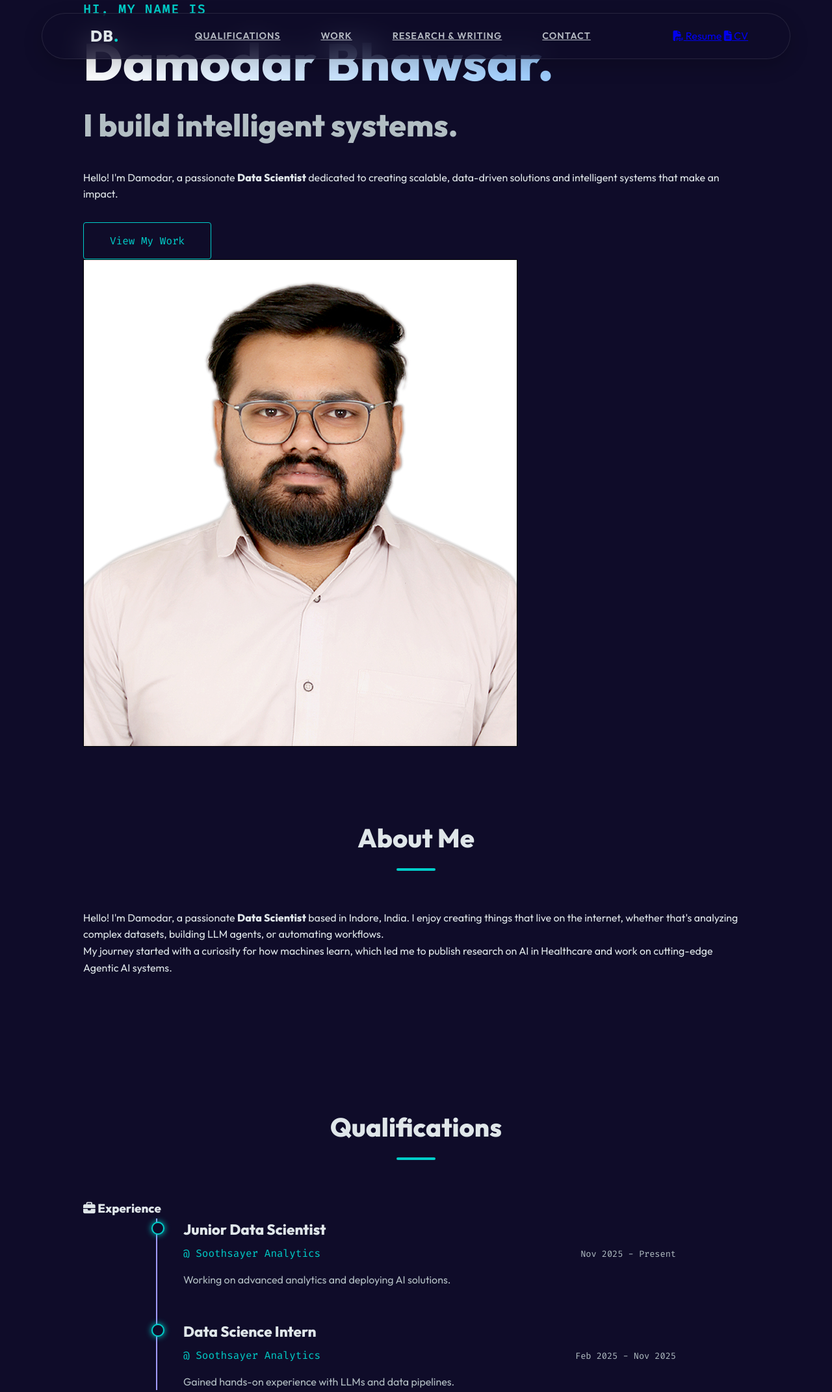
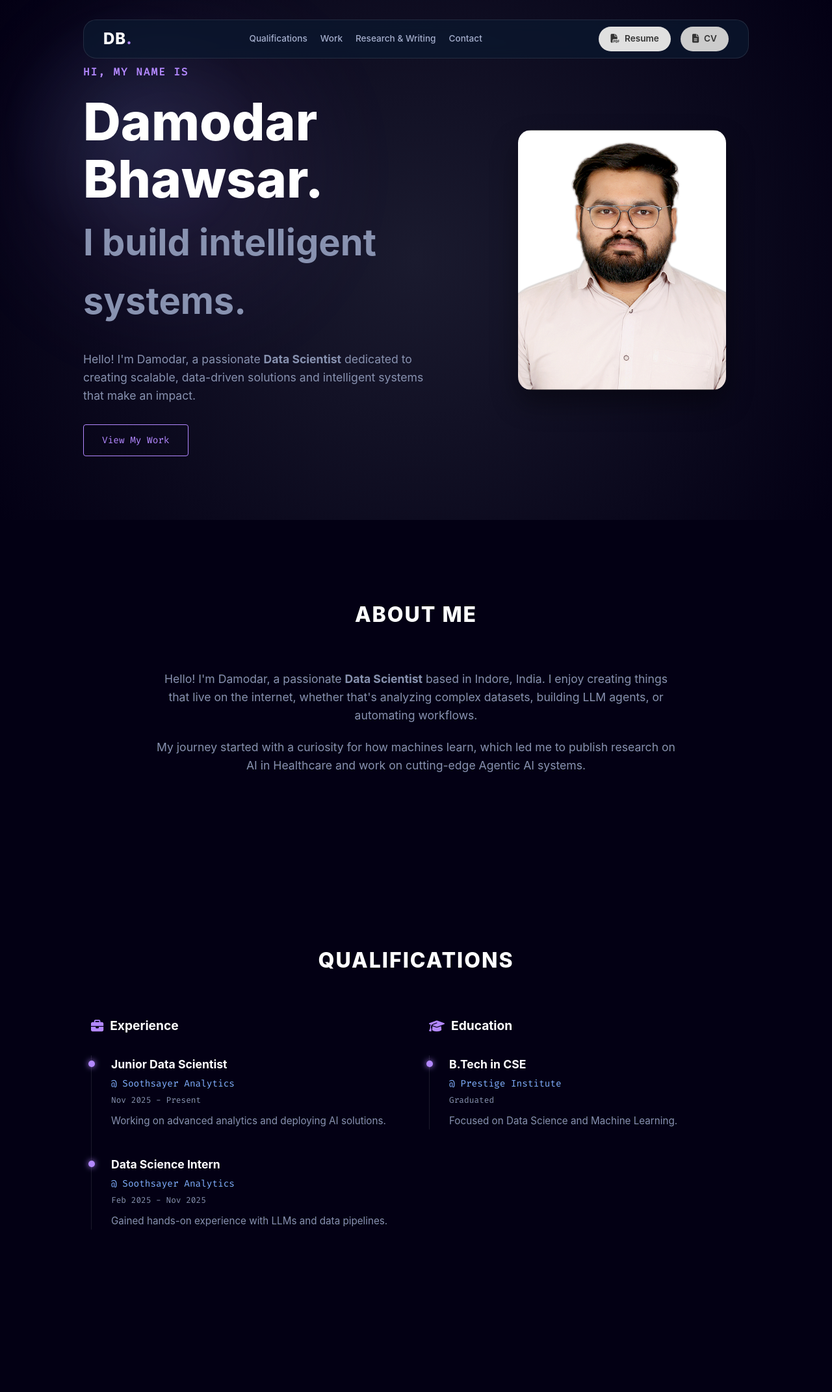
Before and after one commit to damodar04/damodar.in, a plain HTML site: page index.html in a window 1280 px wide. Shown: the top 2142 px of the page at 65% size. Drawn offline with Linux system fonts and the light colour scheme.

Commit message:
Update style.css

```diff
--- a/style.css
+++ b/style.css
@@ -1,19 +1,18 @@
 /* --- VARIABLES & RESET --- */
 :root {
-    --bg-color: #0f0c29;
-    --bg-gradient: linear-gradient(300deg, #302b63, #0f0c29, #24243e);
-    --card-bg: rgba(255, 255, 255, 0.05);
-    --card-border: rgba(255, 255, 255, 0.1);
-    --card-hover: rgba(255, 255, 255, 0.1);
-    --accent: #00cec9;
-    /* Cyan */
-    --accent-secondary: #a29bfe;
-    /* Lavender */
-    --text-main: #dfe6e9;
-    --text-muted: #b2bec3;
-    --font-main: 'Outfit', sans-serif;
+    --bg-color: #030014;
+    --navy-dark: #0a192f;
+    --navy-blue: #112240;
+    --accent-purple: #b388ff;
+    --accent-blue: #82b1ff;
+    --text-white: #ffffff;
+    --text-muted: #8892b0;
+    --text-light: #ccd6f6;
+    --glass-bg: rgba(10, 25, 47, 0.7);
+    --glass-border: rgba(255, 255, 255, 0.1);
+    --font-main: 'Inter', 'Outfit', sans-serif;
     --font-code: 'Fira Code', monospace;
-    --shadow-light: 0 10px 30px rgba(0, 0, 0, 0.2);
+    --transition: all 0.3s cubic-bezier(0.645, 0.045, 0.355, 1);
 }
 
 * {
@@ -26,20 +25,52 @@
 body {
     font-family: var(--font-main);
     background: var(--bg-color);
-    color: var(--text-main);
+    color: var(--text-light);
     overflow-x: hidden;
     line-height: 1.6;
+    min-height: 100vh;
 }
 
-/* --- 3D CANVAS BACKGROUND --- */
-#bg-canvas {
+/* --- BOKEH BACKGROUND --- */
+.background-wrapper {
     position: fixed;
     top: 0;
     left: 0;
-    width: 100vw;
-    height: 100vh;
+    width: 100%;
+    height: 100%;
     z-index: -1;
-    opacity: 0.6;
+    overflow: hidden;
+    background: radial-gradient(circle at 50% 50%, #1a1a2e 0%, #030014 100%);
+}
+
+.blob {
+    position: absolute;
+    width: 500px;
+    height: 500px;
+    background: radial-gradient(circle at center, var(--accent-purple), transparent 70%);
+    filter: blur(80px);
+    opacity: 0.15;
+    animation: move 20s infinite alternate;
+}
+
+.blob-2 {
+    background: radial-gradient(circle at center, var(--accent-blue), transparent 70%);
+    width: 400px;
+    height: 400px;
+    left: 40%;
+    top: 20%;
+    animation-delay: -5s;
+    opacity: 0.1;
+}
+
+@keyframes move {
+    from {
+        transform: translate(-10%, -10%) scale(1);
+    }
+
+    to {
+        transform: translate(20%, 20%) scale(1.2);
+    }
 }
 
 /* --- NAVIGATION --- */
@@ -47,71 +78,98 @@ nav {
     display: flex;
     justify-content: space-between;
     align-items: center;
-    padding: 15px 5%;
+    padding: 10px 30px;
     position: fixed;
-    width: 90%;
-    left: 5%;
-    top: 20px;
-    background: rgba(15, 12, 41, 0.7);
-    backdrop-filter: blur(20px);
+    width: 80%;
+    left: 10%;
+    top: 30px;
+    background: var(--glass-bg);
+    backdrop-filter: blur(10px);
+    -webkit-backdrop-filter: blur(10px);
     z-index: 1000;
-    border: 1px solid rgba(255, 255, 255, 0.1);
-    border-radius: 50px;
-    box-shadow: 0 10px 30px rgba(0, 0, 0, 0.2);
+    border: 1px solid var(--glass-border);
+    border-radius: 20px;
+    transition: var(--transition);
 }
 
 .logo {
     font-size: 1.5rem;
     font-weight: 800;
-    color: var(--text-main);
+    color: var(--text-white);
     letter-spacing: 1px;
-    padding-left: 10px;
 }
 
 .logo span {
-    color: var(--accent);
+    color: var(--accent-purple);
 }
 
 .nav-links {
     display: flex;
-    gap: 30px;
-    padding-right: 10px;
+    gap: 20px;
 }
 
 .nav-links a {
-    font-size: 0.9rem;
-    font-weight: 600;
-    color: var(--text-main);
+    font-size: 0.85rem;
+    font-weight: 500;
+    color: var(--text-light);
+    text-decoration: none;
+    transition: var(--transition);
     opacity: 0.8;
-    transition: 0.3s;
-    text-transform: uppercase;
-    letter-spacing: 1px;
-    padding: 8px 16px;
-    border-radius: 20px;
 }
 
 .nav-links a:hover {
+    color: var(--text-white);
     opacity: 1;
-    color: #fff;
-    background: var(--accent);
-    box-shadow: 0 0 15px rgba(0, 206, 201, 0.4);
+}
+
+.nav-btns {
+    display: flex;
+    gap: 15px;
+}
+
+.nav-btn {
+    padding: 8px 18px;
+    font-size: 0.85rem;
+    font-weight: 600;
+    border-radius: 30px;
+    text-decoration: none;
+    background: #e0e0e0;
+    color: #333;
+    display: flex;
+    align-items: center;
+    gap: 8px;
+    transition: var(--transition);
+}
+
+.nav-btn.cv {
+    background: #cccccc;
+}
+
+.nav-btn:hover {
+    transform: translateY(-2px);
+    box-shadow: 0 5px 15px rgba(179, 136, 255, 0.4);
 }
 
 /* --- HERO SECTION --- */
 .hero {
     min-height: 100vh;
     display: flex;
-    flex-direction: column;
-    justify-content: center;
+    align-items: center;
     padding: 0 10%;
-    position: relative;
-    z-index: 1;
+}
+
+.hero-container {
+    display: grid;
+    grid-template-columns: 1.5fr 1fr;
+    gap: 50px;
+    align-items: center;
+    width: 100%;
 }
 
 .hero h3 {
-    color: var(--accent);
+    color: var(--accent-purple);
     font-family: var(--font-code);
-    font-size: 1.2rem;
+    font-size: 1rem;
     margin-bottom: 20px;
     letter-spacing: 2px;
 }
@@ -120,264 +178,277 @@ nav {
     font-size: 5rem;
     font-weight: 800;
     line-height: 1.1;
-    background: linear-gradient(to right, #fff, #74b9ff);
-    -webkit-background-clip: text;
-    background-clip: text;
-    -webkit-text-fill-color: transparent;
-    margin-bottom: 15px;
+    color: var(--text-white);
+    margin-bottom: 10px;
 }
 
 .hero h2 {
-    font-size: 3rem;
+    font-size: 3.5rem;
     color: var(--text-muted);
     font-weight: 700;
     margin-bottom: 30px;
 }
 
-.typewriter {
-    color: var(--accent-secondary);
-    border-right: 2px solid var(--accent);
-    white-space: nowrap;
-    overflow: hidden;
-    animation: blink 0.75s step-end infinite;
+.intro-text {
+    max-width: 540px;
+    color: var(--text-muted);
+    font-size: 1.1rem;
+    margin-bottom: 30px;
 }
 
-@keyframes blink {
-    50% {
-        border-color: transparent;
-    }
+.hero-image {
+    display: flex;
+    justify-content: center;
+}
+
+.img-wrapper {
+    position: relative;
+    width: 320px;
+    height: 400px;
+    border-radius: 20px;
+    overflow: hidden;
+    box-shadow: 0 20px 40px rgba(0, 0, 0, 0.4);
+}
+
+.img-wrapper img {
+    width: 100%;
+    height: 100%;
+    object-fit: cover;
+    transition: var(--transition);
+}
+
+.img-wrapper:hover img {
+    transform: scale(1.05);
 }
 
 .btn {
     display: inline-block;
-    padding: 15px 40px;
-    margin-top: 30px;
-    border: 1px solid var(--accent);
-    color: var(--accent);
+    padding: 12px 28px;
+    border: 1px solid var(--accent-purple);
+    color: var(--accent-purple);
     font-family: var(--font-code);
     border-radius: 4px;
-    transition: all 0.3s ease;
+    transition: var(--transition);
     background: transparent;
     cursor: pointer;
     text-decoration: none;
+    font-size: 0.9rem;
 }
 
 .btn:hover {
-    background: rgba(0, 206, 201, 0.1);
-    box-shadow: 0 0 20px rgba(0, 206, 201, 0.3);
-    transform: translateY(-2px);
+    background: rgba(179, 136, 255, 0.1);
+    box-shadow: 0 10px 20px rgba(179, 136, 255, 0.2);
+    transform: translateY(-3px);
 }
 
-/* --- TIMELINE (Education & Experience) --- */
+/* --- ABOUT & QUALIFICATIONS --- */
+.about-container {
+    max-width: 800px;
+    margin: 0 auto;
+    text-align: center;
+    color: var(--text-muted);
+    font-size: 1.1rem;
+}
+
+.about-container p {
+    margin-bottom: 20px;
+}
+
+.qual-grid {
+    display: grid;
+    grid-template-columns: 1fr 1fr;
+    gap: 40px;
+    max-width: 1000px;
+    margin: 0 auto;
+}
+
+@media (max-width: 850px) {
+    .qual-grid {
+        grid-template-columns: 1fr;
+    }
+}
+
+.qual-title {
+    font-size: 1.2rem;
+    color: var(--text-white);
+    margin-bottom: 30px;
+    display: flex;
+    align-items: center;
+    gap: 10px;
+}
+
+.qual-title i {
+    color: var(--accent-purple);
+}
+
 .timeline {
     position: relative;
-    max-width: 800px;
-    margin: 0 auto;
-    border-left: 2px solid rgba(0, 0, 0, 0.05);
-    /* Light line for dark mode contrast if needed, or variable */
-    border-left: 2px solid var(--accent-secondary);
+    border-left: 1px solid var(--glass-border);
 }
 
 .timeline-item {
-    padding-left: 40px;
-    margin-bottom: 50px;
+    padding-left: 30px;
+    margin-bottom: 40px;
     position: relative;
 }
 
 .timeline-item::before {
     content: '';
     position: absolute;
-    left: -9px;
-    top: 5px;
-    width: 16px;
-    height: 16px;
+    left: -5.5px;
+    top: 8px;
+    width: 10px;
+    height: 10px;
     border-radius: 50%;
-    background: var(--bg-color);
-    border: 2px solid var(--accent);
-    box-shadow: 0 0 10px var(--accent);
-    transition: 0.3s;
-}
-
-.timeline-item:hover::before {
-    background: var(--accent);
-    transform: scale(1.3);
+    background: var(--accent-purple);
+    box-shadow: 0 0 10px var(--accent-purple);
 }
 
 .role {
-    font-size: 1.4rem;
+    font-size: 1.1rem;
     font-weight: 700;
-    color: var(--text-main);
+    color: var(--text-white);
 }
 
 .company {
-    color: var(--accent);
+    color: var(--accent-blue);
     font-family: var(--font-code);
-    font-size: 1rem;
-    margin-top: 5px;
-    display: inline-block;
+    font-size: 0.9rem;
+    margin-top: 4px;
+    display: block;
 }
 
 .date {
     font-family: var(--font-code);
-    font-size: 0.85rem;
+    font-size: 0.8rem;
     color: var(--text-muted);
-    float: right;
-    margin-top: 8px;
-}
-
-@media (max-width: 768px) {
-    .date {
-        float: none;
-        display: block;
-        margin-bottom: 5px;
-    }
+    margin-top: 4px;
+    display: block;
 }
 
 .desc {
-    margin-top: 15px;
+    margin-top: 10px;
     color: var(--text-muted);
-    font-size: 1rem;
+    font-size: 0.95rem;
 }
 
 /* --- SECTIONS --- */
 section {
-    padding: 100px 10%;
-    position: relative;
-    z-index: 1;
+    padding: 120px 10%;
 }
 
 .section-title {
-    font-size: 2.5rem;
+    font-size: 2rem;
     font-weight: 800;
     text-align: center;
     margin-bottom: 60px;
-    color: var(--text-main);
-    position: relative;
+    color: var(--text-white);
+    text-transform: uppercase;
+    letter-spacing: 2px;
 }
 
-.section-title::after {
-    content: '';
-    display: block;
-    width: 60px;
-    height: 4px;
-    background: var(--accent);
-    margin: 15px auto 0;
-    border-radius: 2px;
-}
-
-/* --- TECH GRID (With Photos) --- */
+/* --- TECH GRID --- */
 .tech-grid {
-    display: grid;
-    grid-template-columns: repeat(auto-fill, minmax(120px, 1fr));
-    gap: 30px;
+    display: flex;
+    flex-wrap: wrap;
+    gap: 20px;
     justify-content: center;
+    max-width: 900px;
+    margin: 0 auto;
 }
 
 .tech-card {
-    background: var(--card-bg);
-    border: 1px solid var(--card-border);
-    border-radius: 15px;
-    padding: 20px;
-    text-align: center;
-    transition: 0.3s;
-    backdrop-filter: blur(10px);
+    background: var(--glass-bg);
+    border: 1px solid var(--glass-border);
+    border-radius: 12px;
+    padding: 15px 25px;
     display: flex;
-    flex-direction: column;
     align-items: center;
-    gap: 15px;
+    gap: 12px;
+    transition: var(--transition);
 }
 
 .tech-card:hover {
-    transform: translateY(-10px);
-    border-color: var(--accent);
-    box-shadow: 0 10px 30px rgba(0, 206, 201, 0.1);
+    border-color: var(--accent-purple);
+    transform: translateY(-5px);
+    box-shadow: 0 10px 20px rgba(0, 0, 0, 0.3);
 }
 
 .tech-icon {
-    width: 60px;
-    height: 60px;
-    object-fit: contain;
-    filter: drop-shadow(0 0 5px rgba(255, 255, 255, 0.2));
+    width: 24px;
+    height: 24px;
 }
 
 .tech-name {
-    font-family: var(--font-code);
     font-size: 0.9rem;
-    color: var(--text-muted);
+    color: var(--text-light);
+    font-weight: 500;
 }
 
 /* --- PROJECTS --- */
 .project-grid {
     display: grid;
-    grid-template-columns: repeat(auto-fill, minmax(350px, 1fr));
-    gap: 40px;
+    grid-template-columns: repeat(auto-fill, minmax(320px, 1fr));
+    gap: 30px;
 }
 
 .project-card {
-    background: var(--card-bg);
-    border-radius: 20px;
-    border: 1px solid var(--card-border);
+    background: #112240;
+    border-radius: 12px;
     overflow: hidden;
-    transition: 0.4s;
+    transition: var(--transition);
+    border: 1px solid transparent;
 }
 
 .project-card:hover {
     transform: translateY(-10px);
-    border-color: var(--accent-secondary);
-    box-shadow: 0 15px 40px rgba(0, 0, 0, 0.3);
+    border-color: var(--accent-purple);
 }
 
 .project-img {
     width: 100%;
-    height: 220px;
+    height: 180px;
     object-fit: cover;
-    opacity: 0.8;
-    transition: 0.4s;
-}
-
-.project-card:hover .project-img {
-    opacity: 1;
-    transform: scale(1.05);
+    opacity: 0.9;
 }
 
 .project-content {
-    padding: 25px;
+    padding: 20px;
 }
 
 .project-title {
-    font-size: 1.4rem;
-    color: var(--text-main);
-    margin-bottom: 15px;
+    font-size: 1.2rem;
+    color: var(--text-white);
+    margin-bottom: 10px;
 }
 
 .project-desc {
-    font-size: 0.95rem;
+    font-size: 0.9rem;
     color: var(--text-muted);
-    margin-bottom: 20px;
+}
+
+.tech-stack {
+    margin-top: 15px;
 }
 
 .tech-stack span {
     font-family: var(--font-code);
-    font-size: 0.8rem;
-    color: var(--accent);
-    margin-right: 15px;
+    font-size: 0.75rem;
+    color: var(--accent-purple);
+    margin-right: 12px;
 }
 
 /* --- CONTACT --- */
 .contact-box {
-    background: linear-gradient(135deg, rgba(255, 255, 255, 0.05), rgba(255, 255, 255, 0.01));
-    padding: 60px;
-    border-radius: 20px;
-    border: 1px solid var(--card-border);
     text-align: center;
-    max-width: 700px;
+    max-width: 600px;
     margin: 0 auto;
 }
 
 /* --- ANIMATIONS --- */
 .hidden {
     opacity: 0;
-    transform: translateY(30px);
+    transform: translateY(20px);
     transition: all 0.8s ease;
 }
 
@@ -387,15 +458,27 @@ section {
 }
 
 @media (max-width: 768px) {
+
+    .nav-links,
+    .nav-btns {
+        display: none;
+    }
+
+    nav {
+        width: 90%;
+        left: 5%;
+    }
+
+    .hero-container {
+        grid-template-columns: 1fr;
+        text-align: center;
+    }
+
     .hero h1 {
         font-size: 3rem;
     }
 
     .hero h2 {
-        font-size: 1.8rem;
-    }
-
-    .nav-links {
-        display: none;
+        font-size: 2rem;
     }
 }
```
